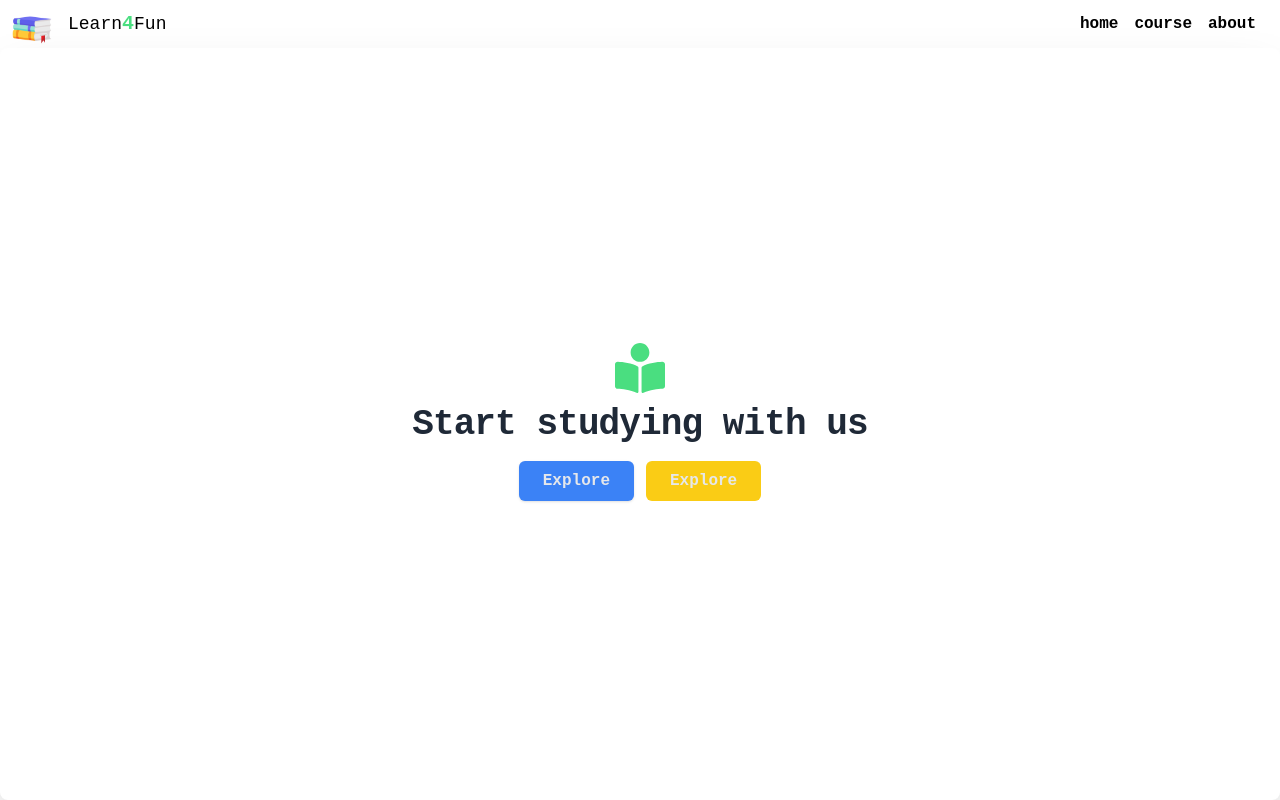
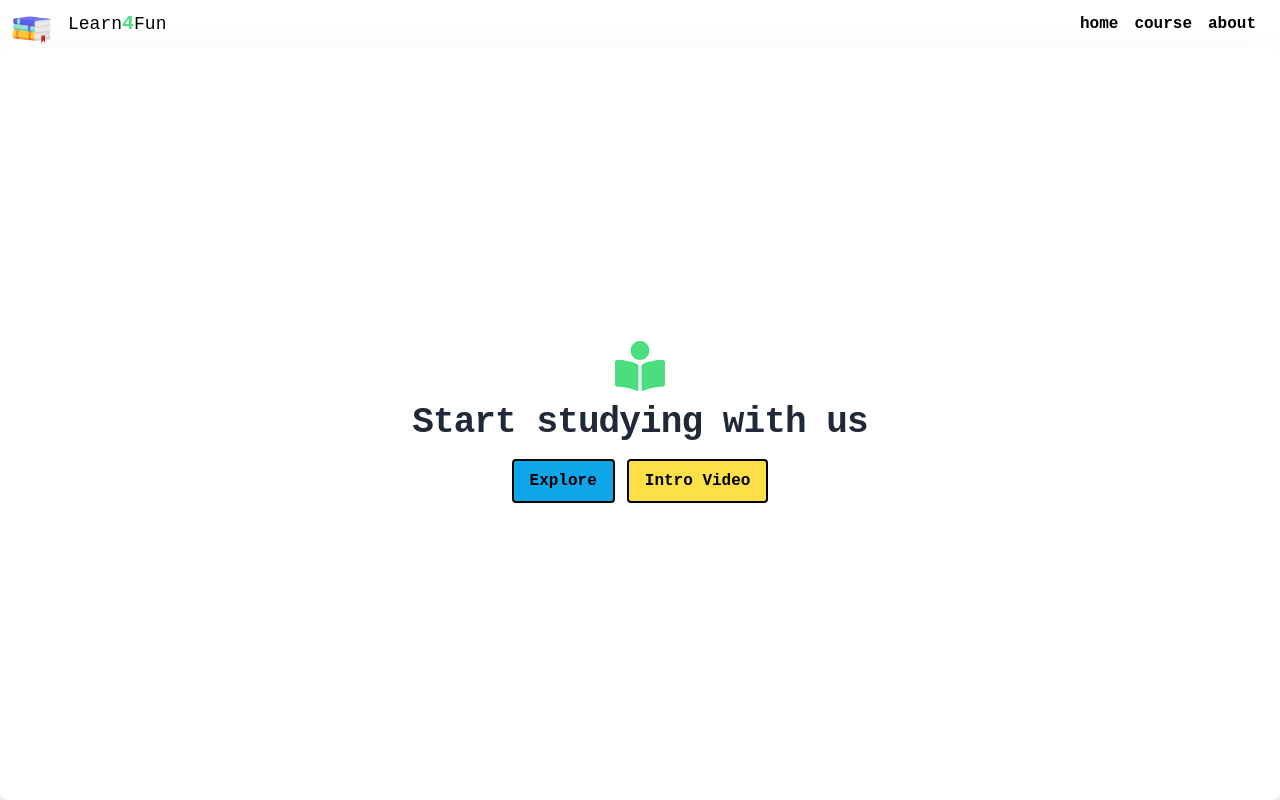
Before and after one commit to nikl1425/WebLearn, a Next.js app: page / in a window 1280 px wide. Built offline with nearby package versions, Linux system fonts and the light colour scheme.

Commit message:
btn works

```diff
--- a/src/common/components/button.tsx
+++ b/src/common/components/button.tsx
@@ -6,7 +6,7 @@ type btnStyleProps = {
     textColor?: 'black' | 'white'
 }
 
-type ButtonProps = {
+export type ButtonProps = {
     type?: 'submit' | 'reset' | 'button',
     onclick: () => void,
     style: btnStyleProps,
@@ -16,10 +16,10 @@ type ButtonProps = {
 const getTextColor = (val : string | undefined) => val === 'black' || val === undefined ? 'text-black' : 'text-white';
 
 const bgHoverColorMap = new Map<string, string>([
-    ['success', 'bg-green-600'],
-    ['danger', 'bg-red-600'],
-    ['alert', 'bg-yellow-400'],
-    ['info', 'bg-sky-600']
+    ['success', 'hover:bg-green-600'],
+    ['danger', 'hover:bg-red-600'],
+    ['alert', 'hover:bg-yellow-400'],
+    ['info', 'hover:bg-sky-600']
 ])
 
 const bgColorMap = new Map<string, string>([
@@ -42,7 +42,7 @@ const Button: FC<ButtonProps> = (props) => {
             <button
             type={props.type}
             onClick={props.onclick}
-            className={btnStyle(props.style) + ''}>
+            className={`${btnStyle(props.style)} py-2 px-4 font-bold rounded border-black border-2`}>
                 {props.buttonText}
             </button>
         </>
--- a/src/common/components/jumbotron.tsx
+++ b/src/common/components/jumbotron.tsx
@@ -1,11 +1,6 @@
-import React, { FC } from "react";
+import React, { FC, ReactNode } from "react";
 import { JsxElement } from "typescript";
 
-type JumboButtonProps = {
-    text: string,
-    color?: string
-    func: () => void
-}
 
 type JumboStyle = {
     centerRelativeTo: 'screen' | 'wrapper'
@@ -14,7 +9,7 @@ type JumboStyle = {
 type JumboTronProps = {
     title: string
     subTitle?: string
-    buttons?: JumboButtonProps[]
+    buttons?: ReactNode[]
     bannerIcon?: JSX.Element // TODO Skal tilføjes en eller til next js image type
     style: JumboStyle
 }
@@ -36,18 +31,7 @@ const JumboTron: FC<JumboTronProps> = ({ title, subTitle, buttons, bannerIcon, s
                     {subTitle}
                 </h4>
                 <div className="mt-4 mb-4 flex justify-center space-x-3">
-                    <button className="hover:bg-blue-700 inline-flex rounded-md bg-blue-500 shadow">
-                        <a href="#" className="text-gray-200 font-bold py-2 px-6">
-                            Explore
-                        </a>
-                    </button>
-                    <button className="hover:bg-yellow-600 inline-flex rounded-md bg-yellow-400 hover:shadow-lg transition duration-150 ease-in-out focus:bg-white-700 focus:shadow-lg focus:outline-none focus:ring-0 active:bg-white-800 active:shadow-lg">
-                        <a href="#" className="text-gray-200 font-bold py-2 px-6">
-                            Explore
-                        </a>
-                    </button>
-
-
+                    {buttons?.map((item, i)  => <div key={i}>{item}</div>)}
                 </div>
             </div>
         </div>
--- a/src/pages/index.tsx
+++ b/src/pages/index.tsx
@@ -3,6 +3,8 @@ import { Inter } from 'next/font/google'
 import JumboTron from '../common/components/jumbotron'
 const inter = Inter({ subsets: ['latin'] })
 import { FaBookReader } from "react-icons/fa";
+import Button from '../common/components/button';
+
 
 export default function Home() {
 
@@ -16,8 +18,8 @@ export default function Home() {
         style={{centerRelativeTo: 'screen'}}
         buttons={
           [
-            { text: 'Explore', func: () => {}, color: 'green'},
-            { text: 'Intro Video', func: () => {}, color: 'yellow'}
+            <Button onclick={() => console.log('hi')} style={{bgColor: 'info', hoverColor: 'info'}} buttonText='Explore' />,
+            <Button onclick={() => console.log('hi')} style={{bgColor: 'alert', hoverColor: 'alert'}} buttonText='Intro Video' />
           ]
         }
         bannerIcon={<FaBookReader size={50} className=" text-green-400"/>}
```
